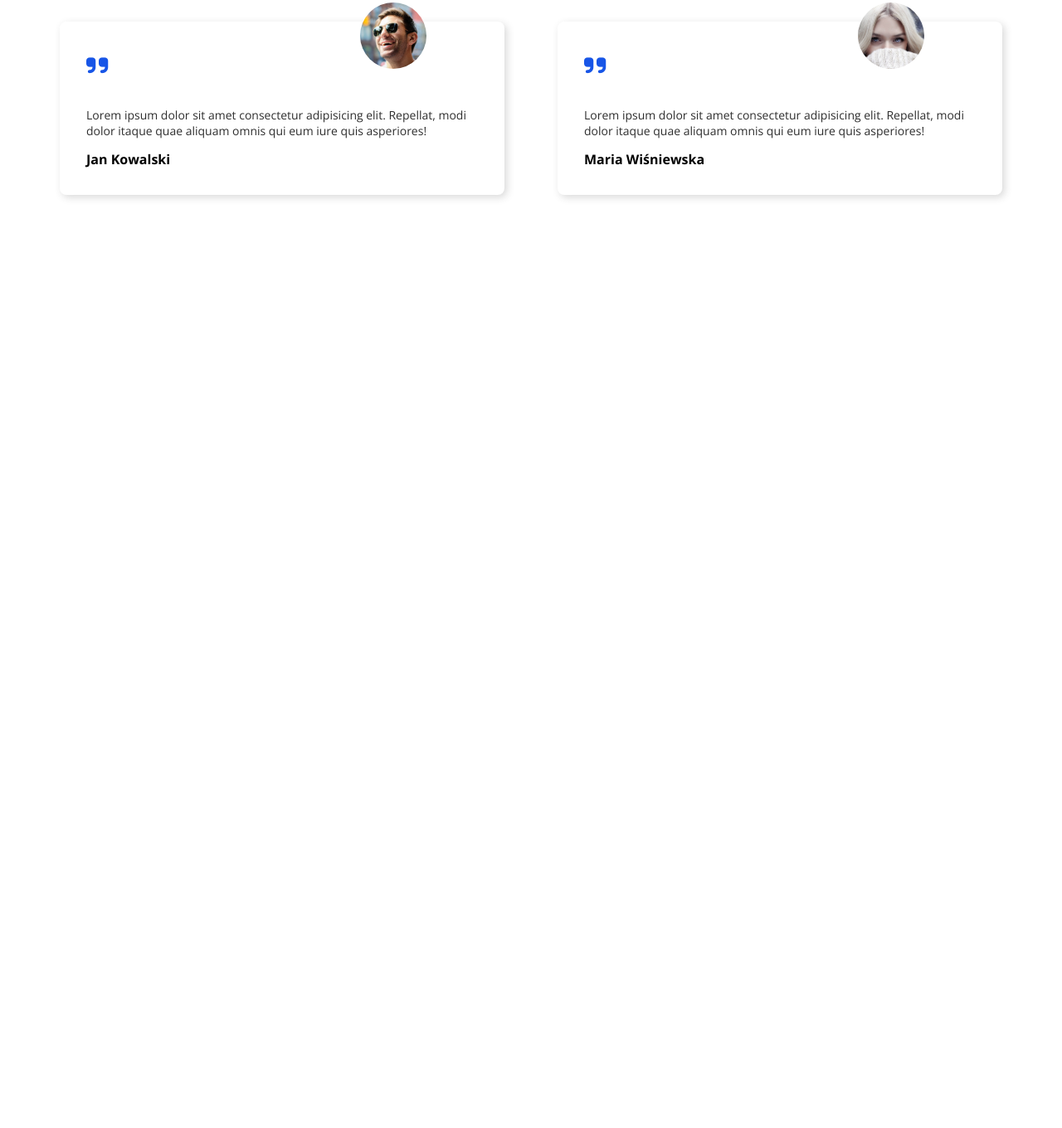
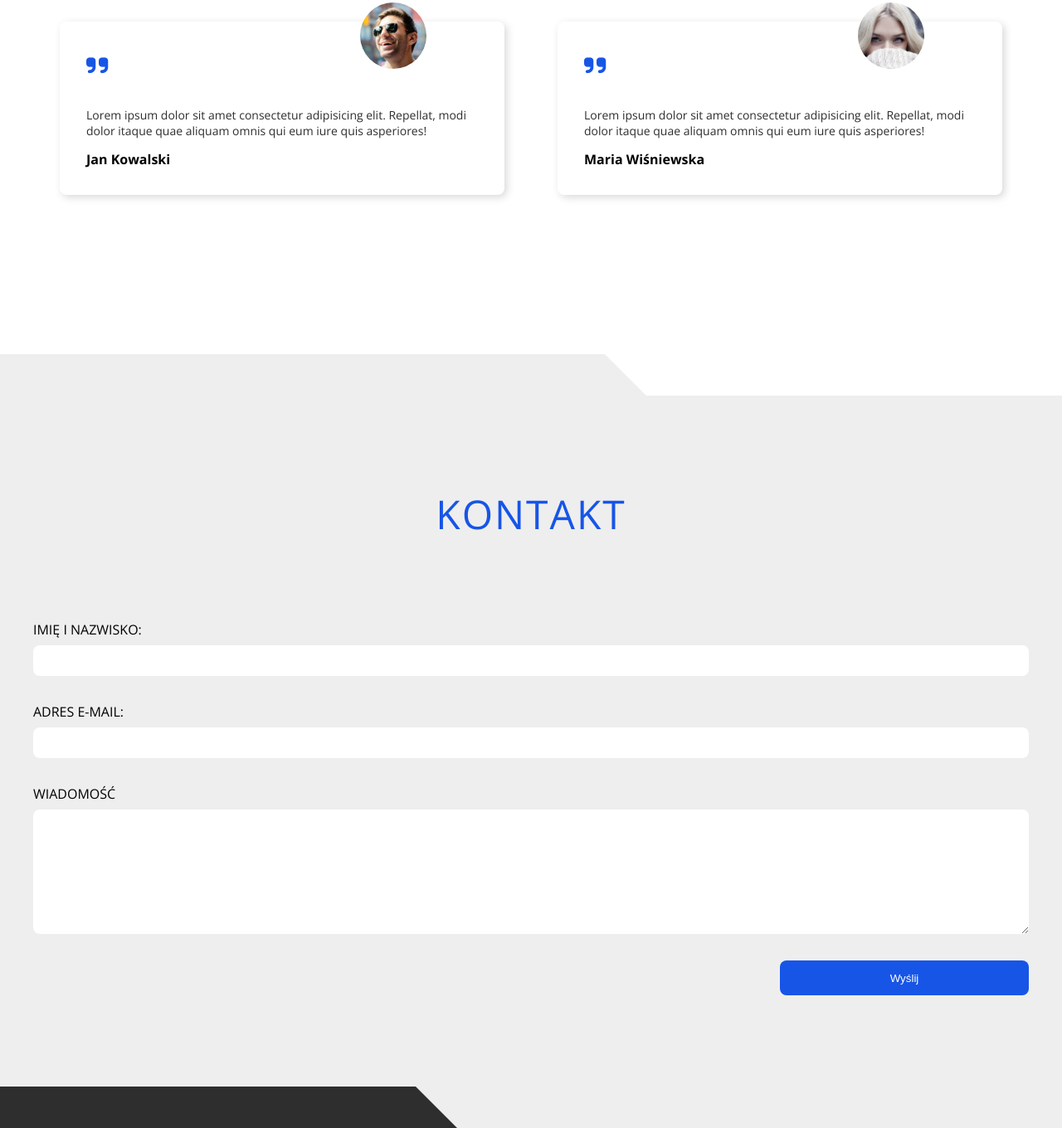
Before and after one commit to LayoN95/Kurs-HTML-Tropical-Paradise, a plain HTML site: page index.html in a window 1280 px wide. Shown: the part 5618-6978 px from the top of the page at 83% size. Before the commit the page ends 6045 px from the top, so only its background shows below. Drawn offline with nearby package versions, Linux system fonts and the light colour scheme.

Commit message:
add contact section

```diff
--- a/index.html
+++ b/index.html
@@ -337,6 +337,34 @@
           </div>
         </div>
       </section>
+      <section
+        class="contact section-padding section white-section"
+        id="contact">
+        <div class="white-block white-block-right"></div>
+        <div class="white-block white-block-left"></div>
+
+        <h2 class="section-heading">Kontakt</h2>
+        <div class="wrapper">
+          <form class="contact__form">
+            <div class="contact__form-top">
+              <label for="name" class="contact__form-label"
+                >Imię i nazwisko:</label
+              >
+              <input type="text" class="contact__form-input" id="name" />
+
+              <label for="email" class="contact__form-label"
+                >Adres e-mail:</label
+              >
+              <input type="text" class="contact__form-input" id="email" />
+            </div>
+
+            <label for="msg" class="contact__form-label">Wiadomość</label>
+            <textarea id="msg" class="contact__form-textarea"></textarea>
+
+            <button type="submit" class="contact__form-btn btn-special-animation">Wyślij</button>
+          </form>
+        </div>
+      </section>
     </main>
     <script
       type="text/javascript"
--- a/sass/_mixins.scss
+++ b/sass/_mixins.scss
@@ -20,3 +20,11 @@
   left: 50%;
   transform: translateX(-50%);
 }
+
+@mixin contactForm {
+  margin-bottom: 2em;
+  padding: 0.6em 1.2em;
+  border: none;
+  border-radius: 8px;
+  font-size: 1.6rem;
+}
--- a/sass/main.scss
+++ b/sass/main.scss
@@ -402,6 +402,51 @@ body {
     color: $dark;
   }
 }
+//contact
+.contact {
+  position: relative;
+  background-color: $light-white;
+  overflow: hidden;
+  .white-block-left {
+    background-color: $dark;
+  }
+
+  &__form,
+  &__form-top {
+    display: flex;
+    flex-direction: column;
+  }
+  &__form-label {
+    margin-bottom: 0.5em;
+    text-transform: uppercase;
+  }
+  &__form-input {
+    @include contactForm;
+  }
+  &__form-textarea {
+    @include contactForm;
+    max-width: 100%;
+    min-width: 100%;
+    width: 100%;
+    min-height: 150px;
+  }
+
+  &__form-btn {
+    align-self: flex-end;
+    padding: 1em;
+    width: 100%;
+    max-width: 300px;
+    color: $pure-white;
+    border: none;
+    border-radius: 8px;
+    background-color: $main-color;
+    cursor: pointer;
+
+    &::before {
+      background-color: $secondary-color;
+    }
+  }
+}
 //================================
 //=========== MEDIA ==============
 //================================
```
Also changed, not shown: css/main.css, 1 other file.
